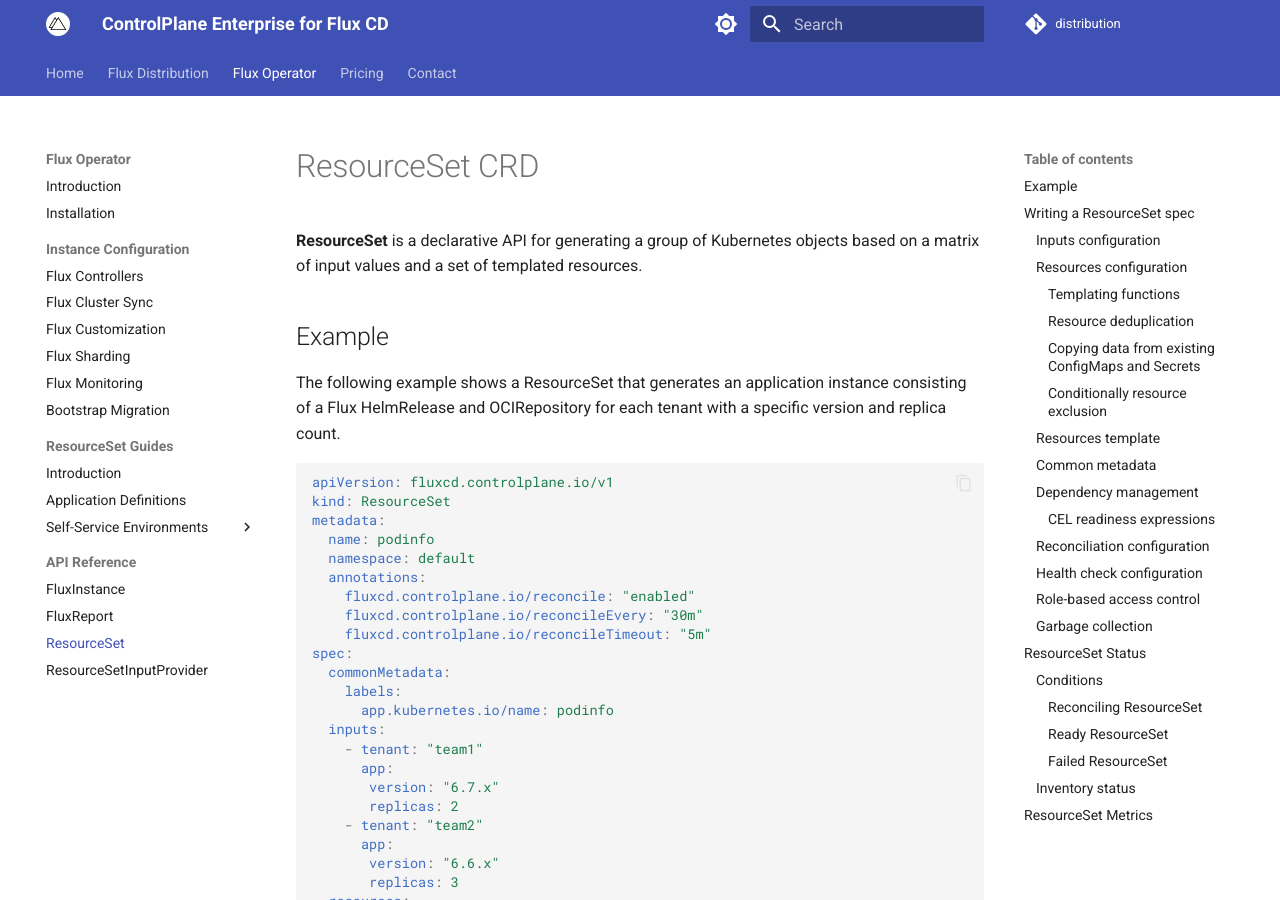
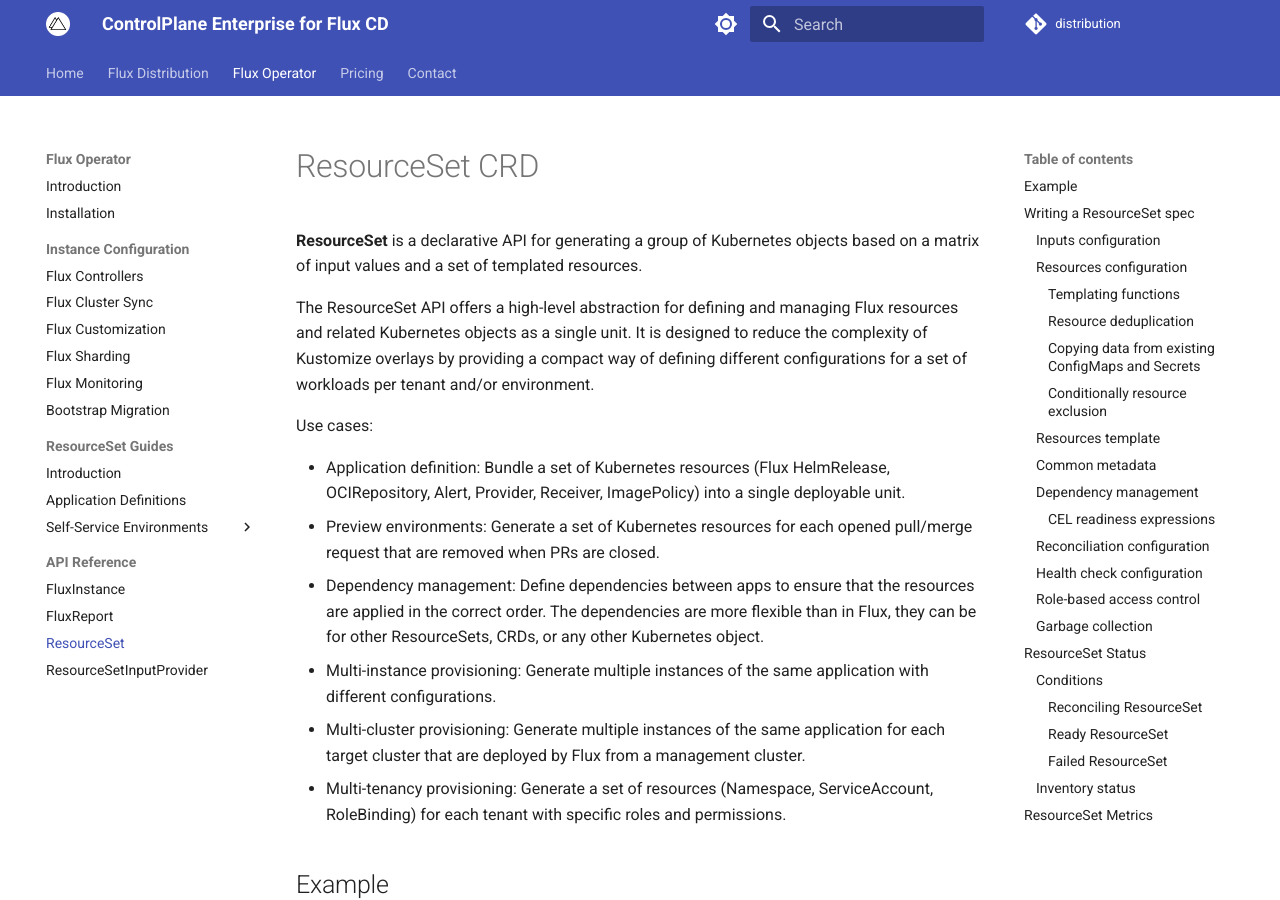
Before and after one commit to controlplaneio-fluxcd/distribution, an MkDocs documentation site: the page built from docs/operator/resourceset.md, in a window 1280 px wide and 900 px high. Built offline with MkDocs 1.6.1 and Material for MkDocs 9.7.7, drawn with Linux system fonts in a browser that asks for light colours; comment, search, counter and statistics services are not loaded; some of the changed text lies outside the part shown.

Commit message:
Update docs for Flux Operator v0.18.0
Signed-off-by: GitHub <noreply@github.com>

````diff
--- a/docs/operator/resourceset.md
+++ b/docs/operator/resourceset.md
@@ -2,6 +2,20 @@
 
 **ResourceSet** is a declarative API for generating a group of Kubernetes objects
 based on a matrix of input values and a set of templated resources.
+
+The ResourceSet API offers a high-level abstraction for defining and managing
+Flux resources and related Kubernetes objects as a single unit. It is designed
+to reduce the complexity of Kustomize overlays by providing a compact way
+of defining different configurations for a set of workloads per tenant and/or environment.
+
+Use cases:
+
+- Application definition: Bundle a set of Kubernetes resources (Flux HelmRelease, OCIRepository, Alert, Provider, Receiver, ImagePolicy) into a single deployable unit.
+- Preview environments: Generate a set of Kubernetes resources for each opened pull/merge request that are removed when PRs are closed.
+- Dependency management: Define dependencies between apps to ensure that the resources are applied in the correct order. The dependencies are more flexible  than in Flux, they can be for other ResourceSets, CRDs, or any other Kubernetes object.
+- Multi-instance provisioning: Generate multiple instances of the same application with different configurations.
+- Multi-cluster provisioning: Generate multiple instances of the same application for each target cluster that are deployed by Flux from a management cluster.
+- Multi-tenancy provisioning: Generate a set of resources (Namespace, ServiceAccount, RoleBinding) for each tenant with specific roles and permissions.
 
 ## Example
 
@@ -574,9 +588,24 @@
 
 On multi-tenant clusters, it is recommended to use a dedicated ServiceAccount per tenant namespace
 with the minimum required permissions. To enforce a ServiceAccount for all ResourceSets,
-the `--default-service-account=flux-operator`flag can be set in the flux-operator container arguments.
+the `--default-service-account=flux-operator` flag can be set in the flux-operator container arguments.
 With this flag set, only the ResourceSets created in the same namespace as the flux-operator
 will run with cluster-admin permissions.
+
+When installing the Flux Operator with Helm, you can change the default service account name with:
+
+```shell
+helm install flux-operator oci://ghcr.io/controlplaneio-fluxcd/charts/flux-operator \
+  --namespace flux-system \
+  --create-namespace \
+  --set multitenancy.enabled=true \
+  --set multitenancy.defaultServiceAccount=flux-operator
+```
+
+When installing the Flux Operator on OpenShift from OperatorHub, the default service account name
+can be changed by setting the `DEFAULT_SERVICE_ACCOUNT` environment variable using the OLM
+[Subscription](https://github.com/operator-framework/operator-lifecycle-manager/blob/master/doc/design/subscription-config.md)
+`.spec.config.env` field.
 
 ### Garbage collection
 
````
Also changed, not shown: docs/operator/fluxinstance.md (+5 -5 lines), docs/operator/fluxreport.md (+2 -1 lines), docs/operator/resourcesetinputprovider.md (+37 -15 lines).
